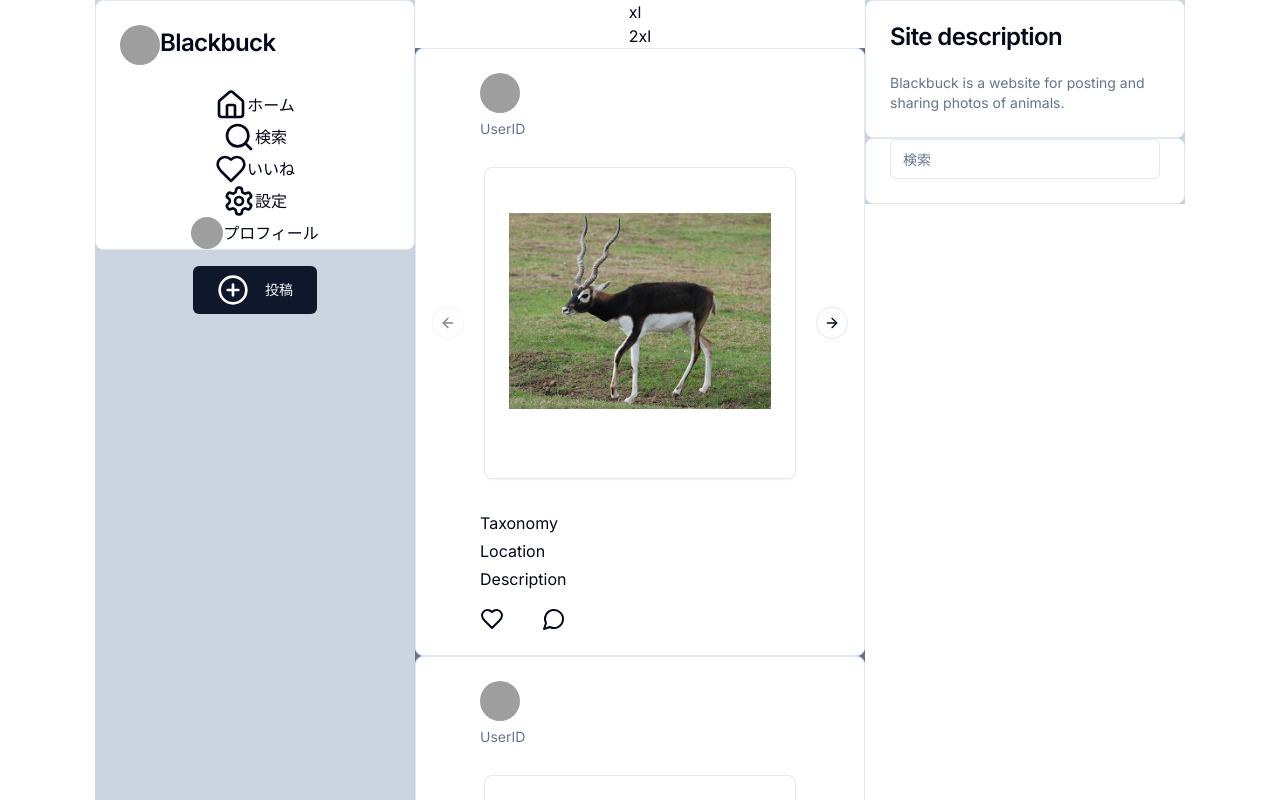
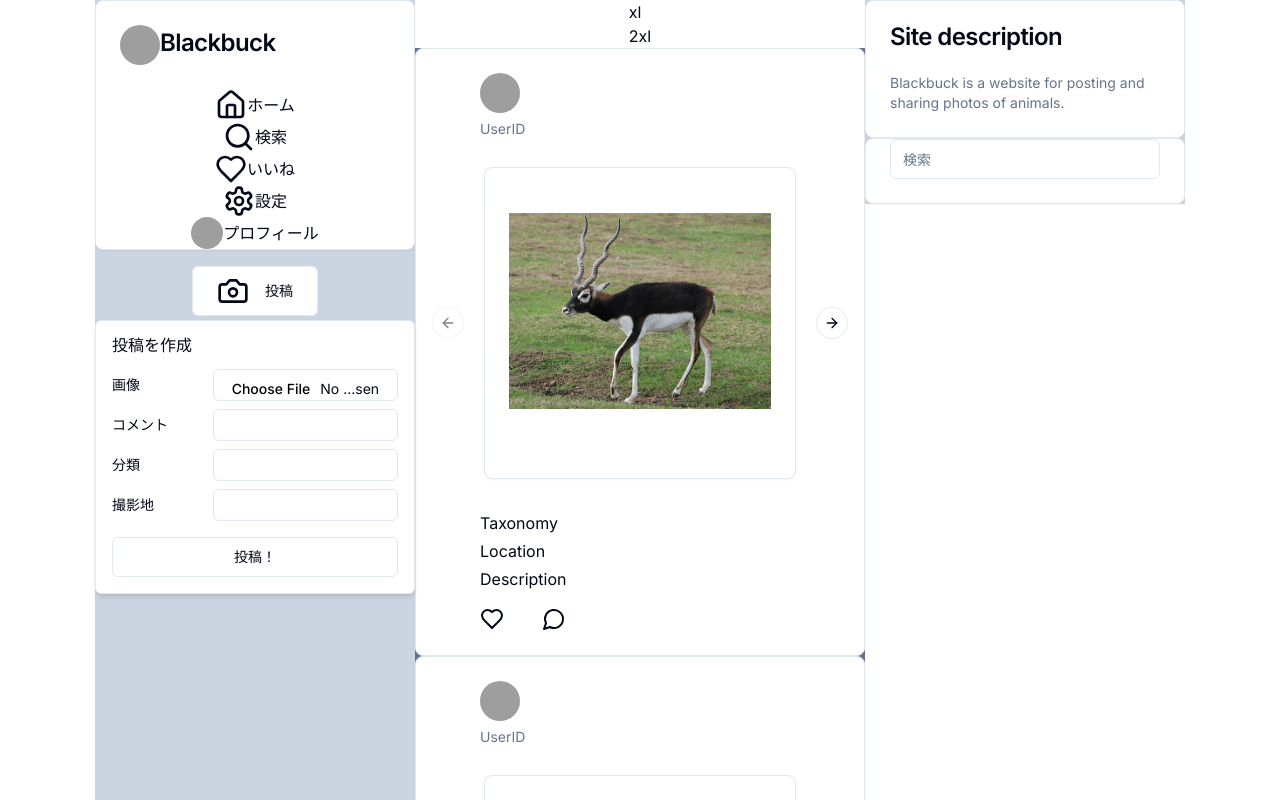
Before and after one commit to raithend/nextjs-project, a Next.js app: page / in a window 1280 px wide. Both pictures are taken after a click on the button "投稿". Shown: the top 800 px of the page. Built offline with nearby package versions, Linux system fonts and the light colour scheme; grey boxes are pictures that could not be loaded.

Commit message:
投稿ボタンをポップオーバーとした。 動作に問題がないことを確認した。

```diff
--- a/components/post-button.tsx
+++ b/components/post-button.tsx
@@ -1,3 +1,4 @@
+import { Button } from "@/components/ui/button"
 import Link from "next/link";
 import { Avatar, AvatarFallback, AvatarImage } from "@/components/ui/avatar"
 import {
@@ -8,21 +9,76 @@ import {
     CardHeader,
     CardTitle,
   } from "@/components/ui/card"
-import { PlusCircleIcon} from "lucide-react"
-import { Button } from "@/components/ui/button";
+import { Input } from "@/components/ui/input"
+import { Label } from "@/components/ui/label"
+import {
+Popover,
+PopoverContent,
+PopoverTrigger,
+} from "@/components/ui/popover"
+
+import { CameraIcon } from "lucide-react"
 
 export function PostButton() {
     return(
-        <div className="w-80 bg-slate-300">
-            <div className="flex items-center justify-center">
-                <div className="hidden md:block mt-4">
-                <Button className="p-6">
-                    <PlusCircleIcon className="h-8 w-8 mr-4" />
-                    <div>
-                        投稿
-                    </div>
-                </Button>
-                </div>
+        <div className="hidden md:block">
+            <div className="flex items-center justify-center mt-4">
+                <Popover>
+                    <PopoverTrigger asChild>
+                        <Button  variant="outline" className="p-6">
+                            <CameraIcon className="h-8 w-8" />
+                            <div className="hidden lg:block ml-4">
+                                投稿
+                            </div>
+                        </Button>
+                    </PopoverTrigger>
+                    <PopoverContent className="w-80">
+                        <div className="grid gap-4">
+                            <div className="space-y-2">
+                                <h4 className="font-medium leading-none">投稿を作成</h4>
+                            </div>
+                            <div className="grid gap-2">
+                                <div className="grid grid-cols-3 items-center gap-4">
+                                    <Label htmlFor="picture">画像</Label>
+                                    <Input
+                                        id="picture"
+                                        type="file"
+                                        className="col-span-2 h-8"
+                                    />
+                                </div>
+                                <div className="grid grid-cols-3 items-center gap-4">
+                                    <Label htmlFor="width">コメント</Label>
+                                    <Input
+                                        id="comment"
+                                        defaultValue=""
+                                        className="col-span-2 h-8"
+                                    />
+                                </div>
+                                <div className="grid grid-cols-3 items-center gap-4">
+                                    <Label htmlFor="width">分類</Label>
+                                    <Input
+                                        id="taxonomy"
+                                        defaultValue=""
+                                        className="col-span-2 h-8"
+                                    />
+                                </div>
+                                <div className="grid grid-cols-3 items-center gap-4">
+                                    <Label htmlFor="width">撮影地</Label>
+                                    <Input
+                                        id="location"
+                                        defaultValue=""
+                                        className="col-span-2 h-8"
+                                    />
+                                </div>
+                            </div>
+                            <Button  variant="outline">
+                                <div>
+                                    投稿！
+                                </div>
+                            </Button>
+                        </div>
+                    </PopoverContent>
+                </Popover>
             </div>
         </div>
     )
```
